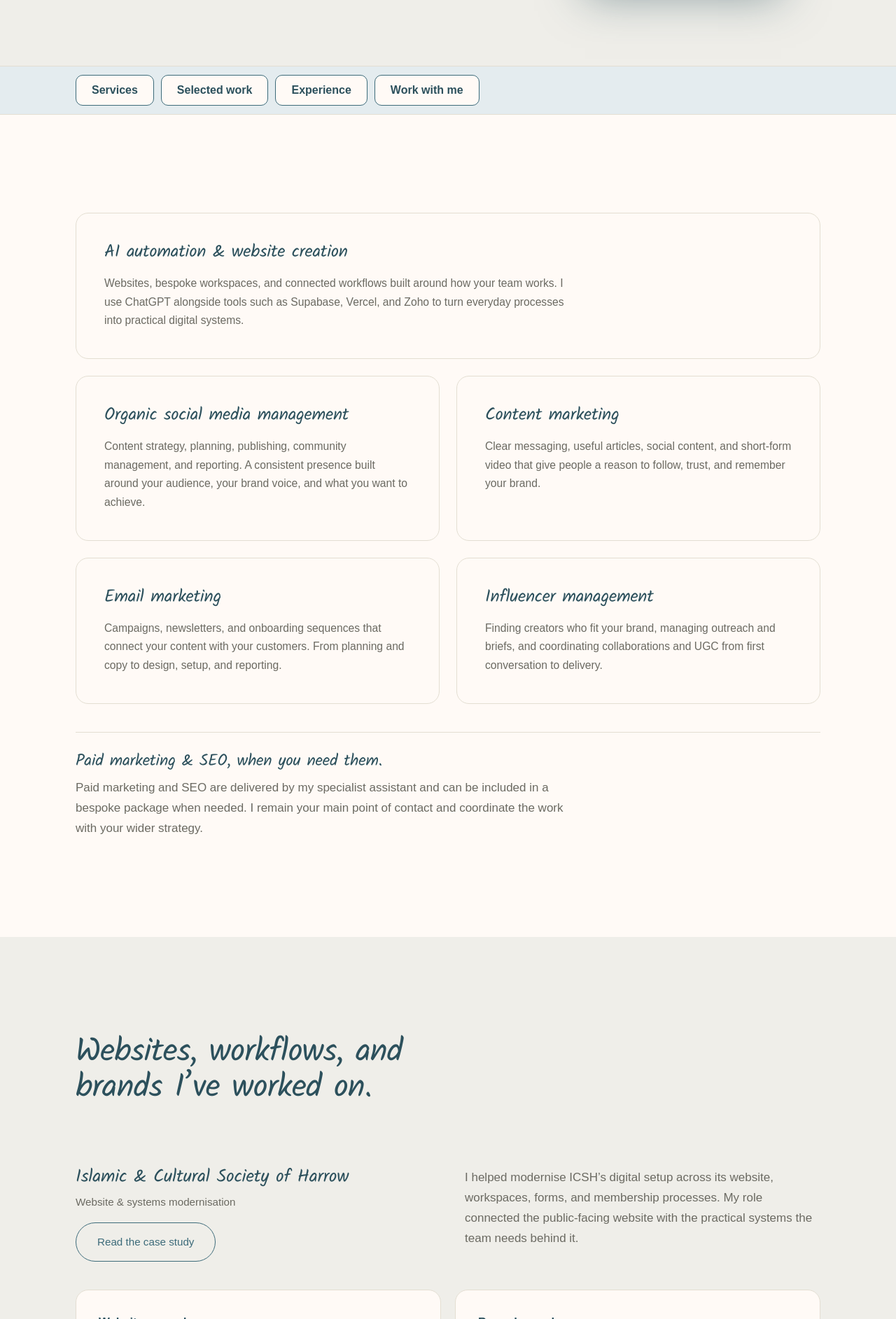
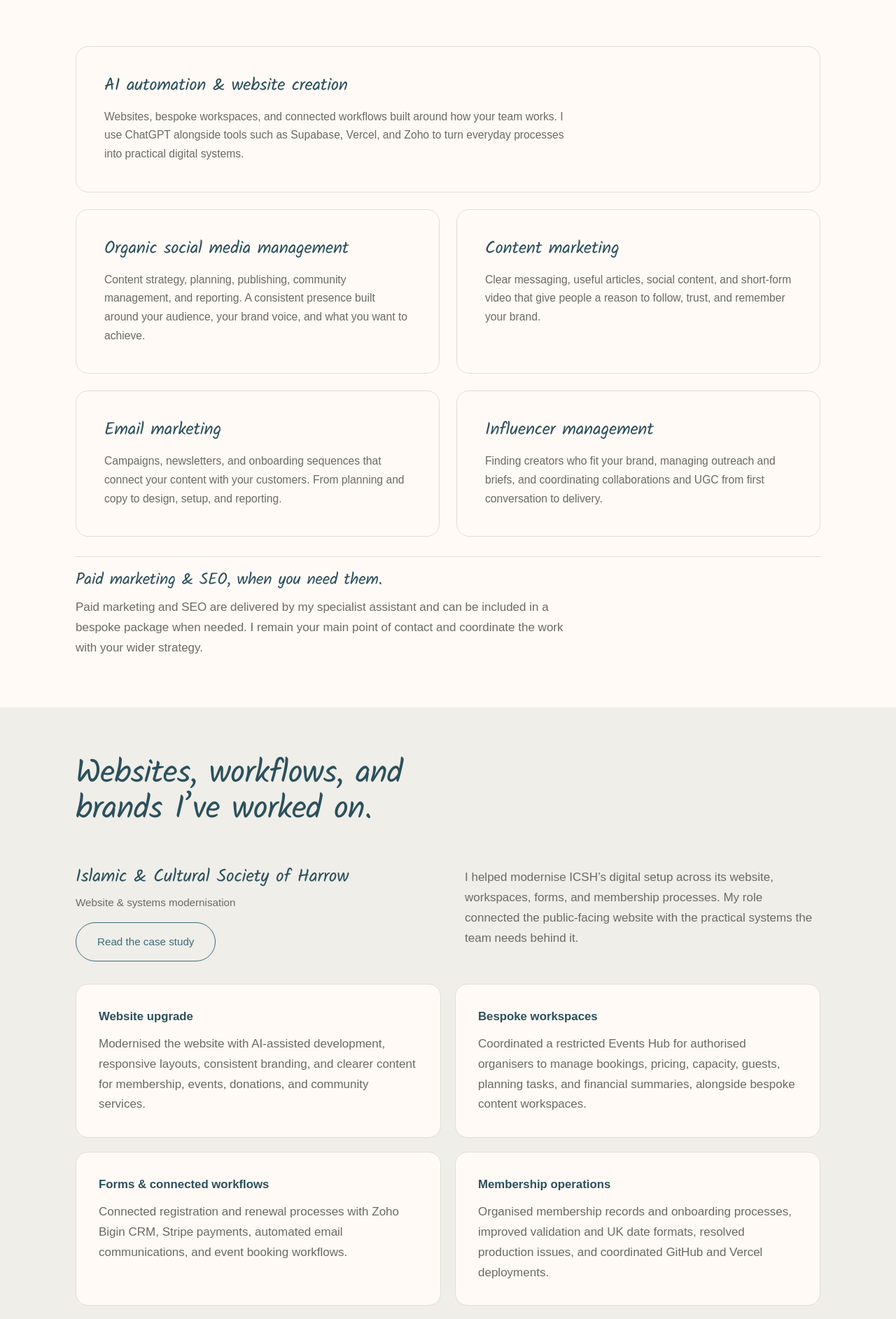
Before and after one commit to unmaketricia/unmake-website, a Next.js app: page /tricia in a window 1280 px wide. Shown: the part 655-2540 px from the top of the page at 70% size. Built offline with nearby package versions, Linux system fonts and the light colour scheme.

Commit message:
Remove portfolio section menu and tighten page spacing

```diff
--- a/app/tricia/page.jsx
+++ b/app/tricia/page.jsx
@@ -29,15 +29,6 @@ export default function Portfolio() {
           <div className="portrait"><img src="/images/tricia.jpg" alt="Tricia Hilario" width="340" height="425" /></div>
         </div>
       </header>
-
-      <nav className={styles.sectionNav} aria-label="Portfolio sections">
-        <ul className={"wrap " + styles.sectionLinks}>
-          <li><a href="#services">Services</a></li>
-          <li><a href="#work">Selected work</a></li>
-          <li><a href="#experience">Experience</a></li>
-          <li><a href="#contact">Work with me</a></li>
-        </ul>
-      </nav>
 
       <section className="cream" id="services" aria-label="Services">
         <Reveal className="wrap">
--- a/app/tricia/portfolio.module.css
+++ b/app/tricia/portfolio.module.css
@@ -1,8 +1,15 @@
 
-.portfolio { overflow-wrap: break-word; }
+.portfolio {
+  --section-space: clamp(40px, 5.5vw, 72px);
+  --project-space: clamp(24px, 3.2vw, 44px);
+  overflow-wrap: break-word;
+}
 .portfolio :is(h1, h2, h3, h4),
 .portfolio :global(.case-top h3) { color: var(--teal-deep); }
 .portfolio :global(.cta-band h2) { color: var(--cream); }
+.portfolio > :global(.hero) {
+  padding-block: clamp(84px, 8vw, 112px) var(--project-space);
+}
 .portfolio :global(.about-hero) {
   grid-template-columns: minmax(0, 1.55fr) minmax(0, 1fr);
   gap: clamp(32px, 5vw, 72px);
@@ -12,45 +19,33 @@
   max-width: none;
   font-size: clamp(1.5rem, 9.5cqi, 3.6rem);
 }
-.portfolio :global(.lede) { max-width: 43ch; }
-.portfolio :global(.section-head) { max-width: 60ch; }
+.portfolio :global(.hero .lede) {
+  max-width: 43ch;
+  margin-block: clamp(20px, 3vw, 32px);
+}
+.portfolio :global(.section-head) {
+  max-width: 60ch;
+  margin-bottom: var(--project-space);
+}
 .portfolio :global(.section-head h2) { max-width: 25ch; }
 .portfolio :global(.card h3) { font-size: 1.55rem; line-height: 1.25; margin-bottom: 16px; }
-.portfolio :global(.case) { scroll-margin-top: 110px; }
-.portfolio section { scroll-margin-top: 72px; }
-.sectionNav {
-  background: var(--teal-tint);
-  border-block: 1px solid var(--line);
-  padding: 12px 0;
+.portfolio > section {
+  padding-block: var(--section-space);
+  scroll-margin-top: 72px;
 }
-.sectionLinks { display: flex; flex-wrap: wrap; gap: 10px; list-style: none; }
-.sectionLinks a {
-  display: flex;
-  align-items: center;
-  justify-content: center;
-  min-height: 44px;
-  padding: 8px clamp(10px, 2vw, 22px);
-  background: var(--cream);
-  border: 1px solid var(--teal);
-  border-radius: 10px;
-  color: var(--teal-deep);
-  font-size: 1rem;
-  font-weight: 600;
-  line-height: 1.25;
-  text-align: center;
+.portfolio :global(.case) {
+  padding-block: var(--project-space);
+  scroll-margin-top: 110px;
 }
-.sectionLinks a:hover {
-  background: var(--teal-deep);
-  border-color: var(--teal-deep);
-  color: var(--cream);
-}
+.portfolio :global(.case:first-of-type) { padding-top: var(--s2); }
+.portfolio :global(.case:last-child) { padding-bottom: 0; }
+.portfolio :global(.case-top) { margin-bottom: clamp(24px, 3vw, 32px); }
 .services { display: grid; grid-template-columns: repeat(2, minmax(0,1fr)); gap: 24px; }
 .primaryService { grid-column: 1/-1; }
 .primaryService p { max-width: 76ch; }
-.package { margin-top: 40px; padding: 28px 0 0; border-top: 1px solid var(--line); }
+.package { margin-top: 28px; padding: 20px 0 0; border-top: 1px solid var(--line); }
 .package h3 { font-size: 1.45rem; margin-bottom: 12px; }
 .package p { color: var(--muted); max-width: 76ch; }
-.icsh { margin-bottom: 32px; }
 .icsh :global(.case-top) { gap: 48px; }
 .caseIntro { color: var(--muted); }
 .deliverables { display: grid; grid-template-columns: repeat(2,minmax(0,1fr)); gap: 20px; }
@@ -69,7 +64,7 @@
 .tableCase a { flex-shrink:0; }
 .organicWork {
   border-top: 1px solid var(--line);
-  padding: var(--s4) 0 0;
+  padding: var(--project-space) 0 0;
 }
 .organicWork > h3 {
   font-size: clamp(1.8rem, 3.2vw, 2.5rem);
@@ -99,9 +94,6 @@
   .icsh :global(.case-top) { gap:24px; }
   .tableCase { align-items:flex-start; flex-direction:column; }
 }
-@media (max-width:560px) {
-  .sectionLinks { display: grid; grid-template-columns: repeat(2, minmax(0, 1fr)); }
-}
 @media (max-width:480px) {
   .portfolio :global(.wrap) { padding-inline:22px; }
   .portfolio :global(.card) { padding:26px; }
```
